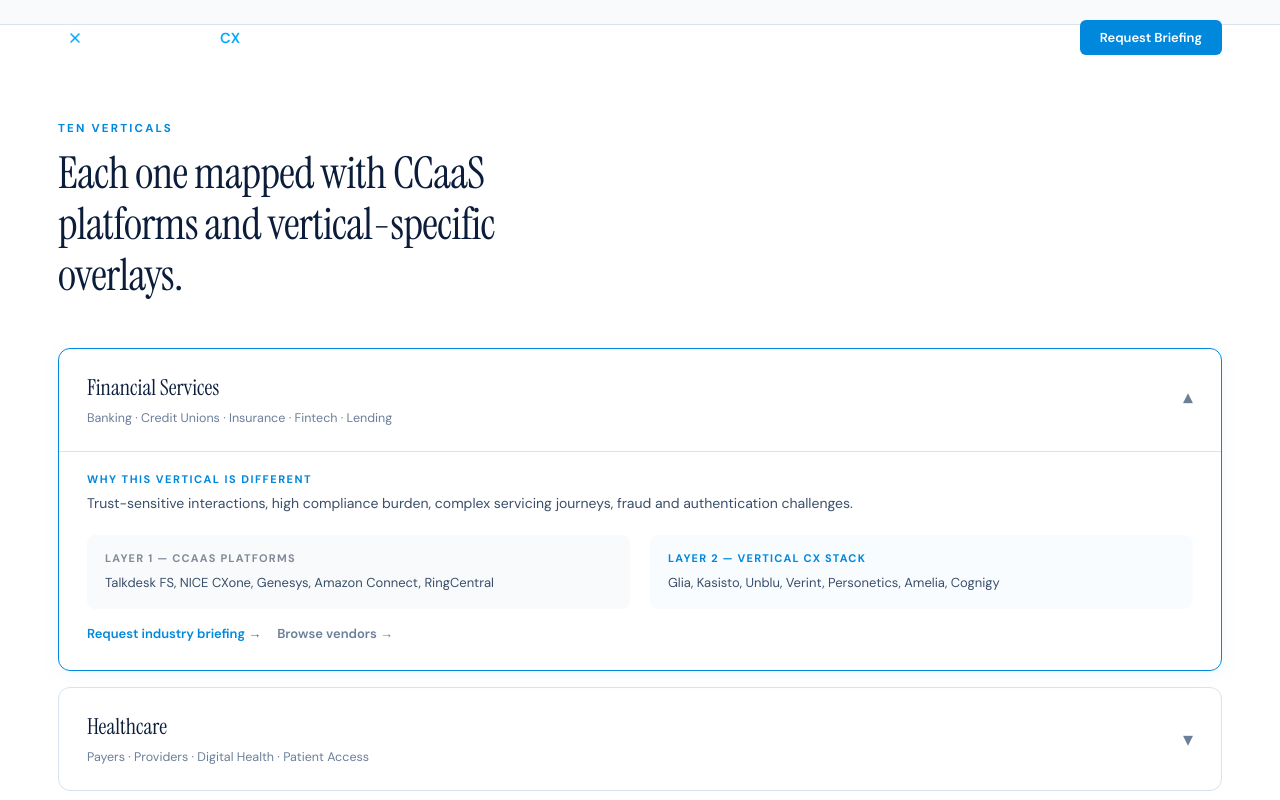
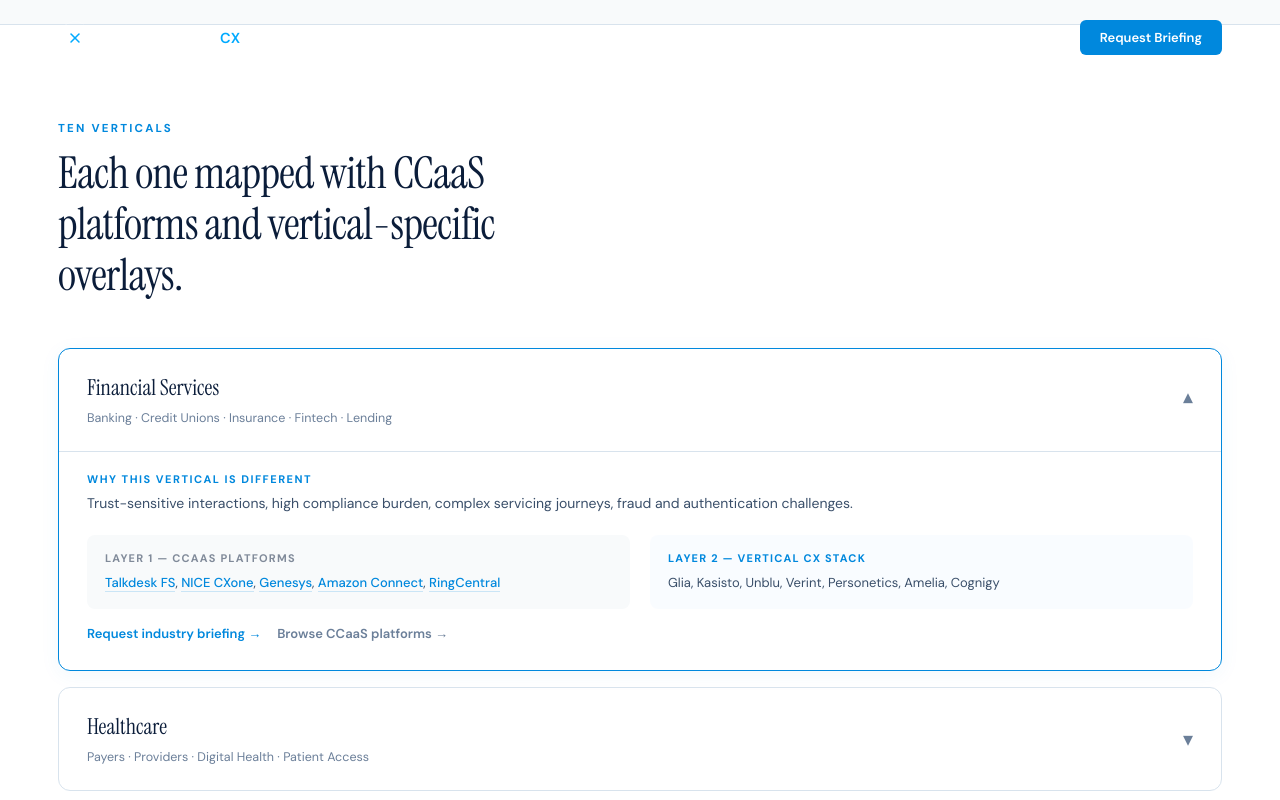
Before and after one commit to thomasbakerj-lgtm/CENTER-OF-CX, a React (Vite) app: page /industries in a window 1280 px wide. Both pictures are taken after a click on the element 640 px from the left and 1393 px from the top of the page. Shown: the part 993-1793 px from the top of the page. Built offline with nearby package versions, Linux system fonts and the light colour scheme.

Commit message:
Update Industries.jsx

```diff
--- a/Industries.jsx
+++ b/Industries.jsx
@@ -9,6 +9,33 @@ const WARM = "#F8FAFB";
 const SLATE = "#3A4F6A";
 const MUTED = "#6B7F99";
 const BORDER = "#D8E3ED";
+
+const VENDOR_SLUGS = {
+  "Genesys": "genesys", "NICE CXone": "nice-cxone", "Five9": "five9", "Talkdesk": "talkdesk",
+  "Amazon Connect": "amazon-connect", "Cisco Webex": "cisco", "RingCentral": "ringcentral",
+  "8x8": "8x8", "Avaya": "avaya", "Bright Pattern": "bright-pattern", "Enghouse": "enghouse",
+  "Puzzel": "puzzel", "Odigo": "odigo", "Vonage": "vonage",
+  "Talkdesk FS": "talkdesk", "Talkdesk Healthcare": "talkdesk", "Talkdesk Retail": "talkdesk",
+  "Talkdesk Insurance": "talkdesk", "Talkdesk Travel": "talkdesk",
+};
+
+function VendorLinks({ text }) {
+  const parts = text.split(",").map(s => s.trim());
+  return parts.map((name, i) => {
+    const slug = VENDOR_SLUGS[name];
+    return (
+      <span key={i}>
+        {slug ? (
+          <a href={`/vendors/${slug}`} style={{ color: ELECTRIC, fontWeight: 500, borderBottom: `1px solid ${ELECTRIC}30`, transition: "border-color 0.2s" }}
+            onMouseOver={e => e.target.style.borderColor = ELECTRIC}
+            onMouseOut={e => e.target.style.borderColor = `${ELECTRIC}30`}
+            onClick={e => e.stopPropagation()}>{name}</a>
+        ) : <span>{name}</span>}
+        {i < parts.length - 1 ? ", " : ""}
+      </span>
+    );
+  });
+}
 
 function useInView(t = 0.1) {
   const ref = useRef(null);
@@ -265,7 +292,7 @@ function IndustryCard({ ind }) {
             <div style={{ display: "grid", gridTemplateColumns: "1fr 1fr", gap: 20 }} className="model-grid">
               <div style={{ background: WARM, borderRadius: 8, padding: "16px 18px" }}>
                 <div style={{ fontSize: 11, fontWeight: 700, color: NAVY, letterSpacing: 1.2, textTransform: "uppercase", marginBottom: 8, fontFamily: "'DM Sans', sans-serif", opacity: 0.5 }}>Layer 1 — CCaaS platforms</div>
-                <p style={{ fontSize: 13, color: SLATE, lineHeight: 1.6, margin: 0, fontFamily: "'DM Sans', sans-serif" }}>{ind.ccaas}</p>
+                <p style={{ fontSize: 13, color: SLATE, lineHeight: 1.6, margin: 0, fontFamily: "'DM Sans', sans-serif" }}><VendorLinks text={ind.ccaas} /></p>
               </div>
               <div style={{ background: `${ELECTRIC}06`, borderRadius: 8, padding: "16px 18px" }}>
                 <div style={{ fontSize: 11, fontWeight: 700, color: ELECTRIC, letterSpacing: 1.2, textTransform: "uppercase", marginBottom: 8, fontFamily: "'DM Sans', sans-serif" }}>Layer 2 — Vertical CX stack</div>
@@ -274,7 +301,7 @@ function IndustryCard({ ind }) {
             </div>
             <div style={{ marginTop: 16, display: "flex", gap: 16 }}>
               <a href="/contact" style={{ fontSize: 13, fontWeight: 600, color: ELECTRIC, fontFamily: "'DM Sans', sans-serif" }}>Request industry briefing →</a>
-              <a href="/vendors" style={{ fontSize: 13, fontWeight: 600, color: MUTED, fontFamily: "'DM Sans', sans-serif" }}>Browse vendors →</a>
+              <a href="/vendors/ccaas" style={{ fontSize: 13, fontWeight: 600, color: MUTED, fontFamily: "'DM Sans', sans-serif" }}>Browse CCaaS platforms →</a>
             </div>
           </div>
         </div>
```
